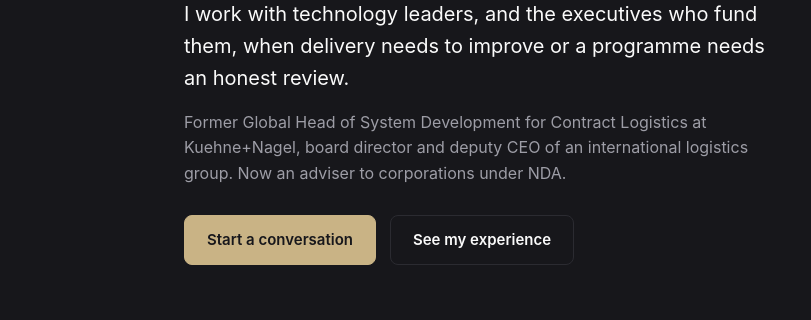
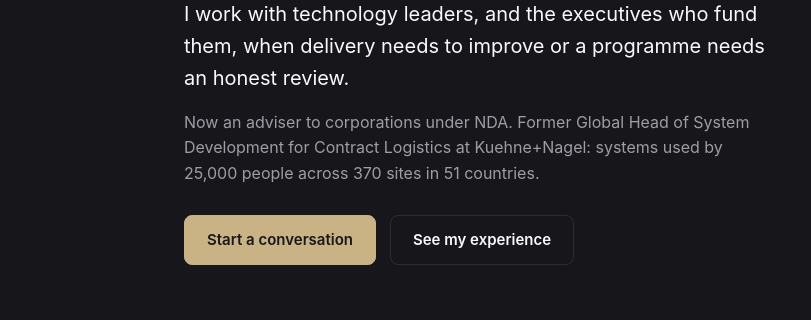
Before and after one commit to nicolapitersky/osipov-preview, a plain HTML site: page corporate/index.html in a window 1280 px wide. Shown: the part 287-607 px from the top of the page, 0-811 px from the left. Drawn offline with Linux system fonts and the light colour scheme.

Commit message:
Regenerate: generic opening, footer links, anchor offset

```diff
--- a/corporate/index.html
+++ b/corporate/index.html
@@ -35,7 +35,7 @@
       <p class="kicker">Technology advisory for CIOs, CTOs and their sponsors</p>
       <h1>Igor Osipov</h1>
       <p class="lede">I work with technology leaders, and the executives who fund them, when delivery needs to improve or a programme needs an honest review.</p>
-      <p class="proof">Former Global Head of System Development for Contract Logistics at Kuehne+Nagel, board director and deputy CEO of an international logistics group. Now an adviser to corporations under NDA.</p>
+      <p class="proof">Now an adviser to corporations under NDA. Former Global Head of System Development for Contract Logistics at Kuehne+Nagel: systems used by 25,000 people across 370 sites in 51 countries.</p>
       <div class="cta-row">
         <a class="btn" href="mailto:consult@osipov.uk">Start a conversation</a>
         <a class="btn ghost" href="#experience">See my experience</a>
@@ -168,7 +168,6 @@
           <li><a href="https://www.ownrange.com">OwnRange</a> — privacy-first AI platform for mobility health</li>
           <li><a href="https://guirus.com">guirus</a> — a simple global development request tracker</li>
           <li><a href="https://nicolapitersky.github.io/dpia-tool/">DPIA assessment tool</a> — free UK GDPR DPIA tool (<a href="https://github.com/nicolapitersky/dpia-tool">GitHub</a>)</li>
-          <li><a href="https://nicolapitersky.github.io/io-pm-tracker/">Deliverables tracker</a> — app-development progress tracker (<a href="https://github.com/nicolapitersky/io-pm-tracker">GitHub</a>)</li>
         </ul>
       </div>
       <div>
@@ -185,4 +184,4 @@
 </footer>
 
 </body>
-  </html>
+</html>
```
